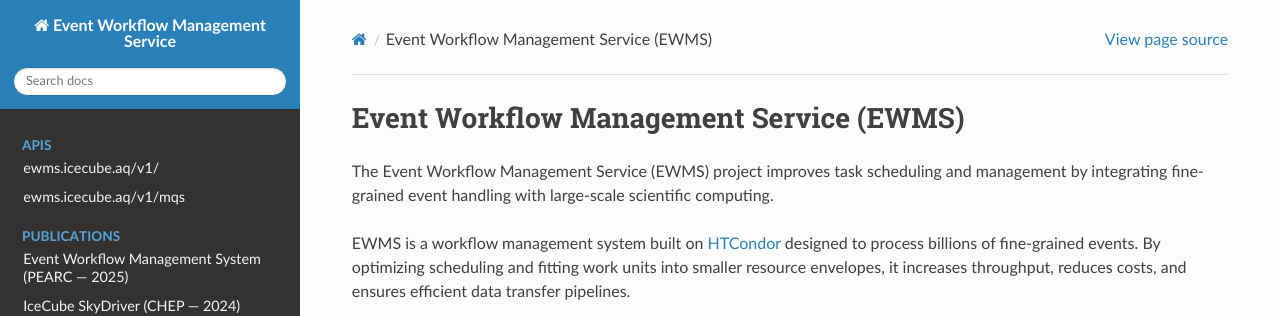
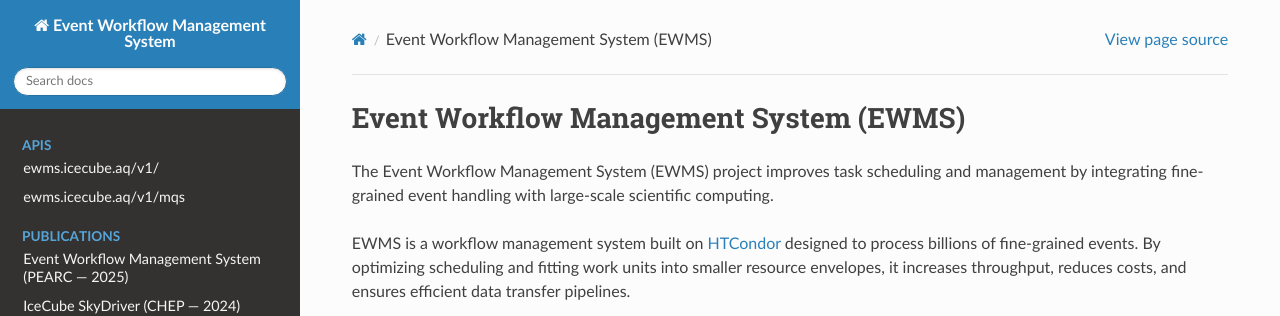
Before and after one commit to Observation-Management-Service/ewms-docs, a Sphinx documentation site: the page built from docs/index.rst, in a window 1280 px wide. Shown: the top 316 px of the page. Built offline with Sphinx 7.4.7 and the Read the Docs theme 3.1.0, drawn with Linux system fonts in a browser that asks for light colours; pages that are not in the unit, such as notebooks, are missing from menus.

Commit message:
"system"

```diff
--- a/docs/conf.py
+++ b/docs/conf.py
@@ -8,11 +8,11 @@ extensions = [
 root_doc = "index"
 html_theme = "sphinx_rtd_theme"
 
-project = "Event Workflow Management Service"
+project = "Event Workflow Management System"
 author = "WIPAC Developers"
 html_show_copyright = False
 
-html_title = "Event Workflow Management Service"
+html_title = "Event Workflow Management System"
 html_short_title = "EWMS"
 
 html_last_updated_fmt = "%Y-%m-%d %H:%M UTC"
--- a/docs/index.rst
+++ b/docs/index.rst
@@ -1,6 +1,6 @@
-Event Workflow Management Service (EWMS)
+Event Workflow Management System (EWMS)
 ===============
-The Event Workflow Management Service (EWMS) project improves task scheduling and management by integrating fine-grained event handling with large-scale scientific computing.
+The Event Workflow Management System (EWMS) project improves task scheduling and management by integrating fine-grained event handling with large-scale scientific computing.
 
 EWMS is a workflow management system built on `HTCondor <https://htcondor.readthedocs.io/en/latest/>`__ designed to process billions of fine-grained events. By optimizing scheduling and fitting work units into smaller resource envelopes, it increases throughput, reduces costs, and ensures efficient data transfer pipelines.
 
```
